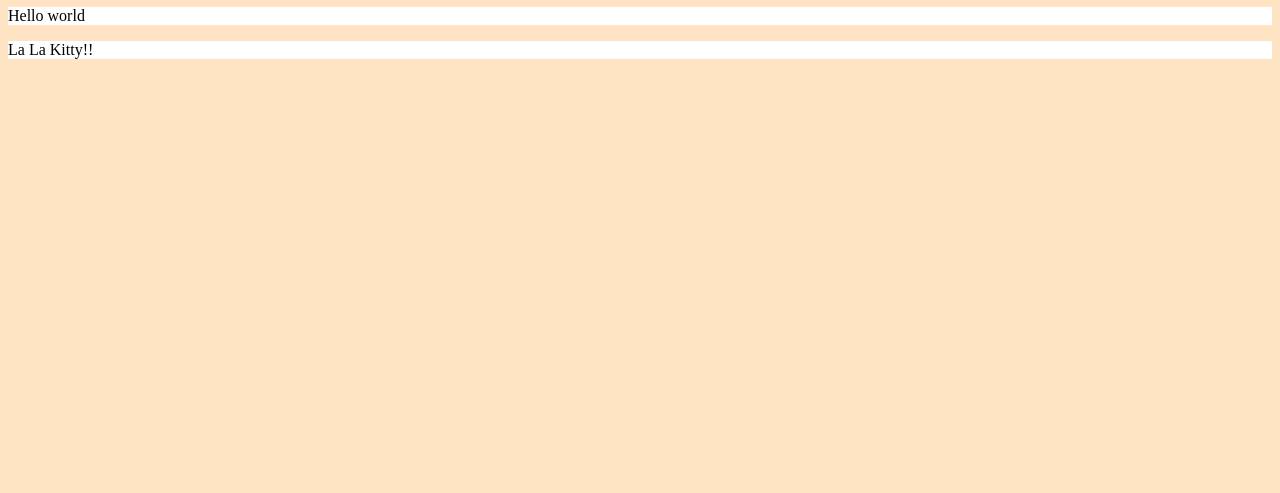
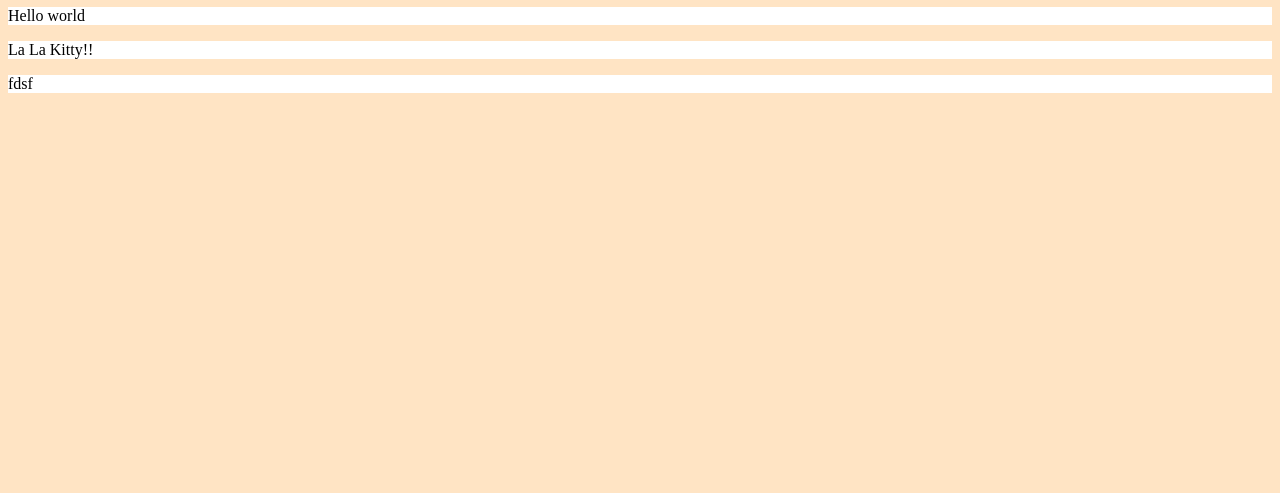
Before and after one commit to MartynasKupsys/scss-card-tutorial, a website: page index.html in a window 1280 px wide. Shown: the part 307-800 px from the top of the page. Drawn offline with Linux system fonts and the light colour scheme.

Commit message:
last update

```diff
--- a/index.html
+++ b/index.html
@@ -16,5 +16,11 @@
 
     <p>Hello world</p>
     <p>La La Kitty!!</p>
+    <div>
+        <div>
+            <p>fdsf</p>
+        </div>
+    </div>
+    <!-- <div>asdsa</div> -->
 </body>
 </html>
--- a/input.scss
+++ b/input.scss
@@ -7,4 +7,5 @@ body {
 
 p {
     background-color: white;
+    // font-size: 30px;
 }
```
